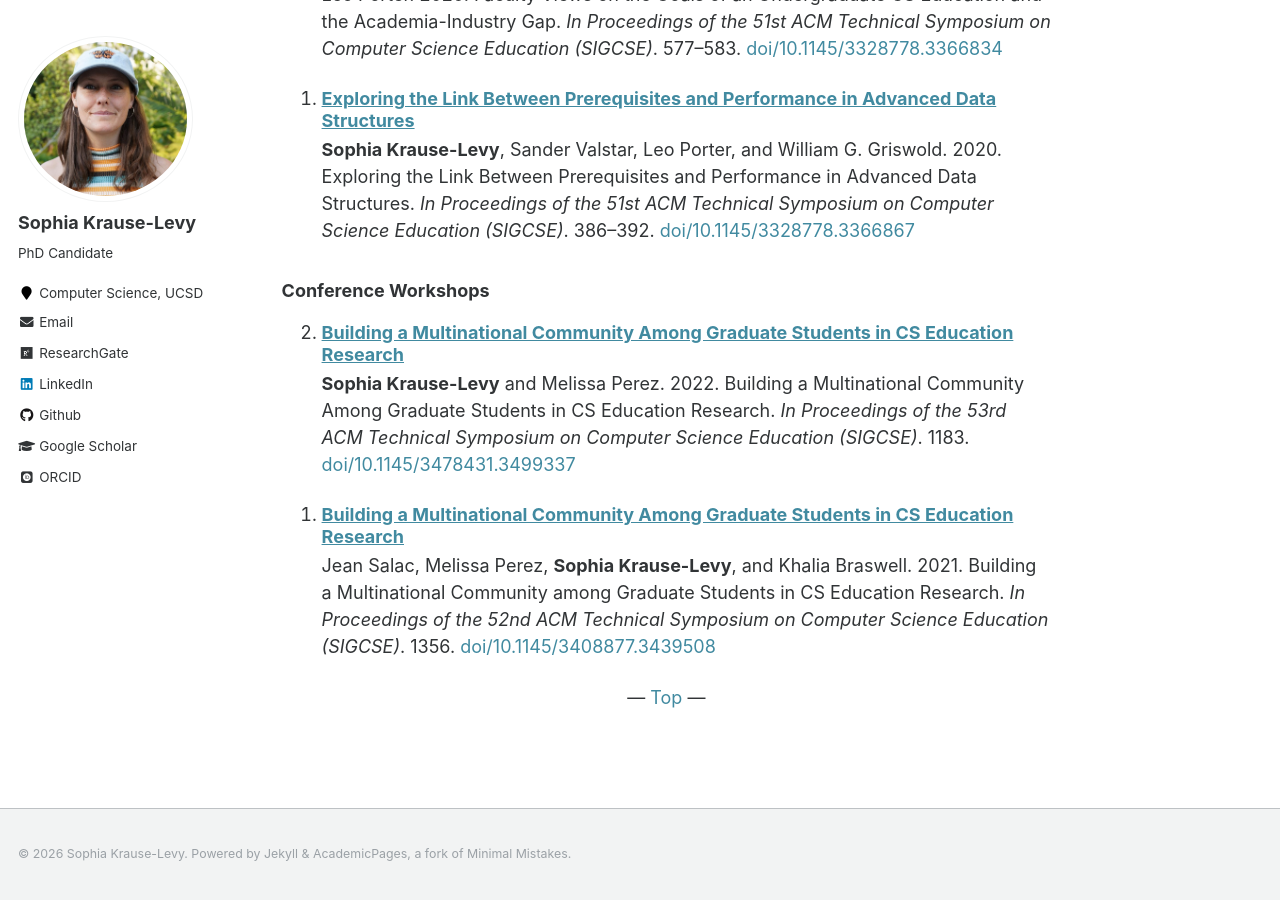
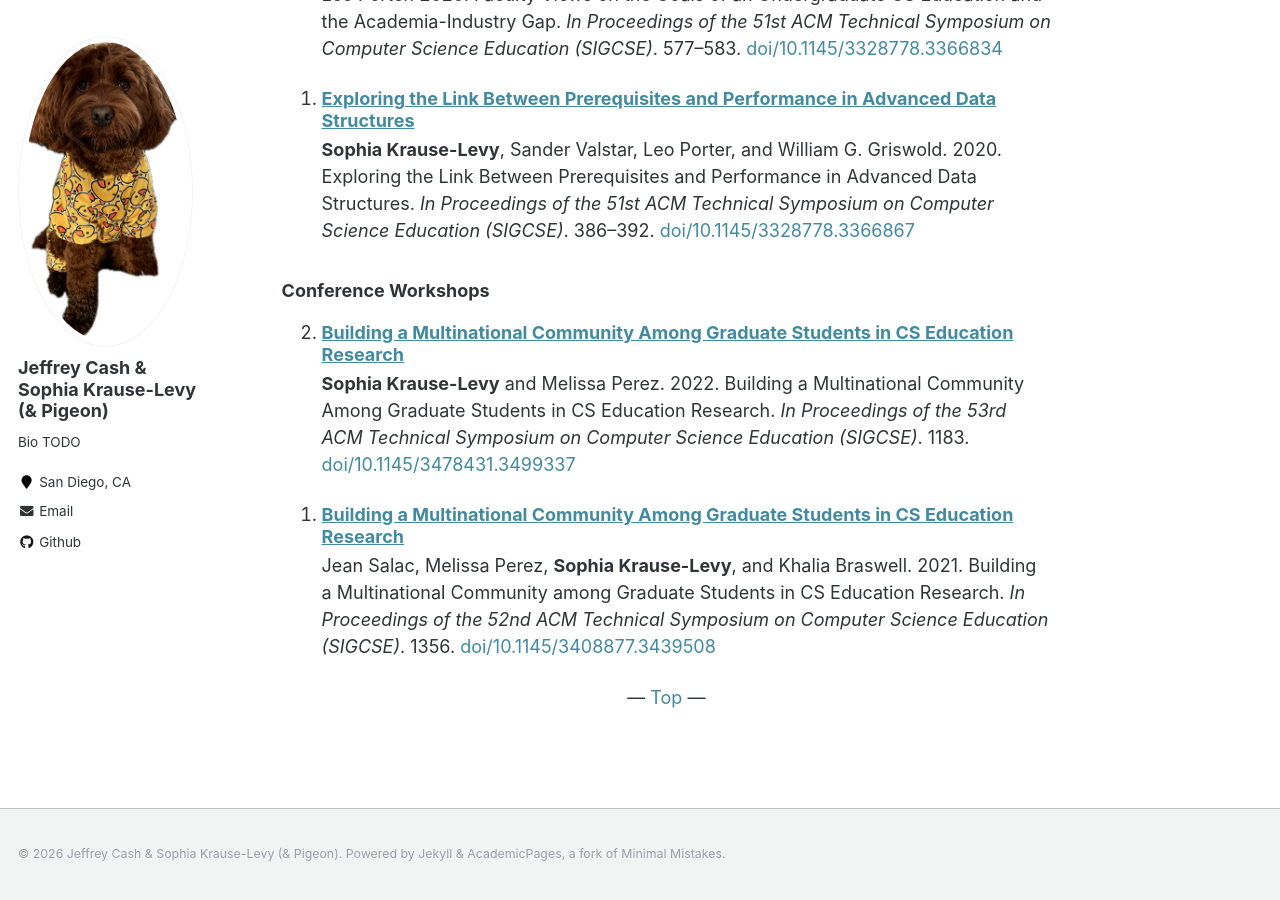
Before and after one commit to duckduckpigeon/duckduckpigeon.github.io, a Jekyll site: the page built from _pages/about.md, in a window 1280 px wide and 900 px high, scrolled down 3796 px. Built offline with Jekyll 4.4.1, drawn with Linux system fonts in a browser that asks for light colours; some web fonts are replaced; some of the changed text lies outside the part shown.

Commit message:
start updating to wedding

```diff
--- a/CNAME
+++ b/CNAME
@@ -1 +1 @@
-www.skrauselevy.com
+www.duckduckpigeon.com
--- a/_config.yml
+++ b/_config.yml
@@ -7,13 +7,13 @@
 
 # Site Settings
 locale                   : "en-US"
-title                    : "Sophia Krause-Levy"
+title                    : "Jeffrey Cash & Sophia Krause-Levy (& Pigeon)"
 title_separator          : "-"
-name                     : &name "Sophia Krause-Levy"
+name                     : &name "Jeffrey Cash & Sophia Krause-Levy (& Pigeon)"
 description              : &description "personal description"
-url                      : https://skrauselevy.github.io # the base hostname & protocol for your site e.g. "https://mmistakes.github.io"
+url                      : https://duckduckpigeon.github.io # the base hostname & protocol for your site e.g. "https://mmistakes.github.io"
 baseurl                  : "" # the subpath of your site, e.g. "/blog"
-repository               : "skrauselevy/skrauselevy.github.io"
+repository               : "duckduckpigeon/duckduckpigeon.github.io"
 teaser                   :  # filename of teaser fallback teaser image placed in /images/, .e.g. "500x300.png"
 breadcrumbs              : false # true, false (default)
 words_per_minute         : 160
@@ -80,15 +80,15 @@ analytics:
 
 # Site Author
 author:
-  name             : "Sophia Krause-Levy"
-  avatar           : "profile.png"
-  bio              : "PhD Candidate"
-  location         : "Computer Science, UCSD"
+  name             : "Jeffrey Cash & Sophia Krause-Levy (& Pigeon)"
+  avatar           : "pigeon.png"
+  bio              : "Bio TODO"
+  location         : "San Diego, CA"
   employer         :
   pubmed           :
-  googlescholar    : "https://scholar.google.com/citations?user=J3SjlsYAAAAJ"
-  email            :  "mailto:skrausel@eng.ucsd.edu"
-  researchgate     :  "https://www.researchgate.net/profile/Sophia-Krause-Levy"
+  googlescholar    :
+  email            :  "mailto:sophiakrauselevy@gmail.com"
+  researchgate     :
   uri              :
   bitbucket        :
   codepen          :
@@ -96,14 +96,14 @@ author:
   flickr           :
   facebook         :
   foursquare       :
-  github           : "skrauselevy"
+  github           : "duckduckpigeon"
   google_plus      :
   keybase          :
   instagram        :
   impactstory      :
   lastfm           :
   linkedin         :
-  orcid            : "https://orcid.org/yourorcidurl"
+  orcid            :
   pinterest        :
   soundcloud       :
   stackoverflow    :
@@ -115,7 +115,7 @@ author:
   xing             :
   youtube          :
   wikipedia        :
-  linkedin         : "skrauselevy"
+  linkedin         :
 
 
 
```
Also changed, not shown: images/pigeon.png (added).
